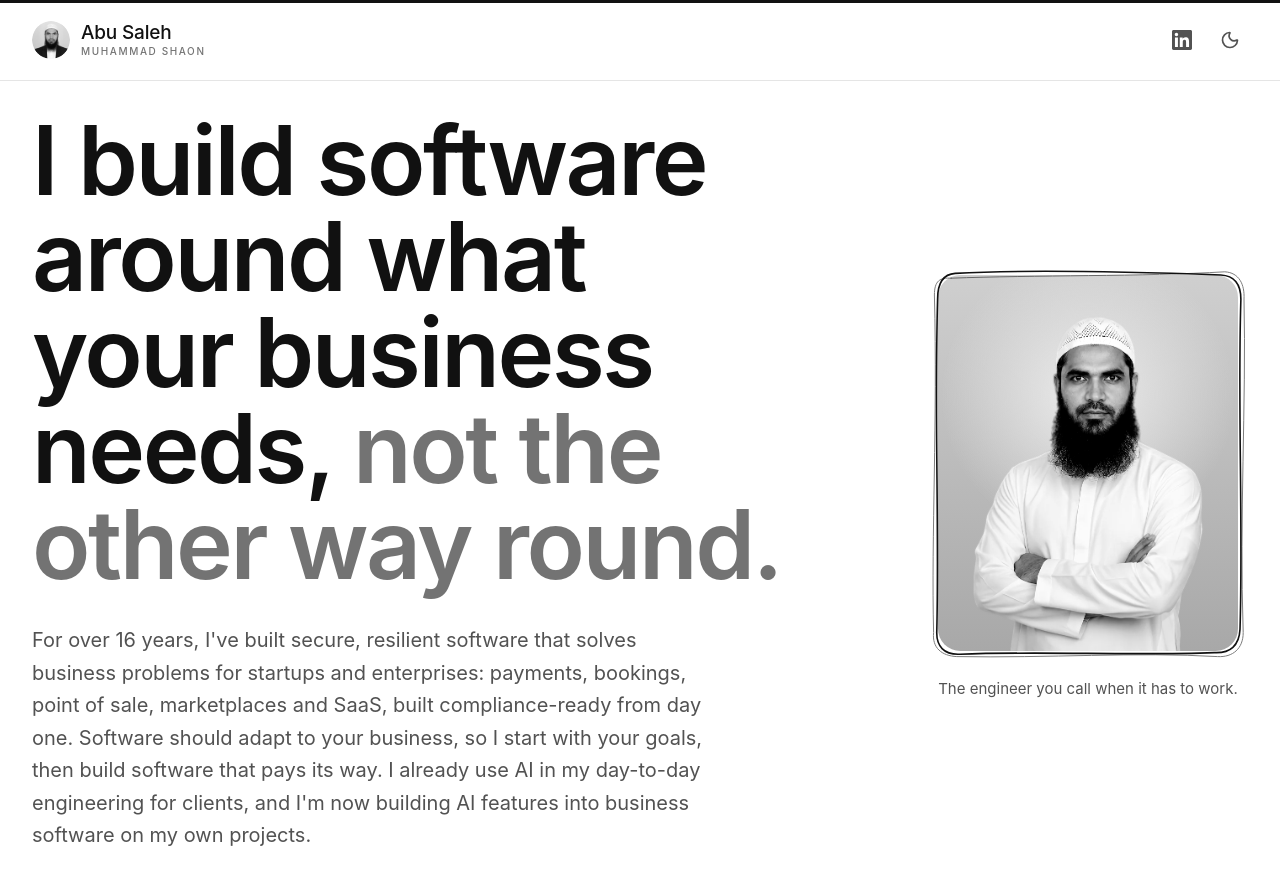
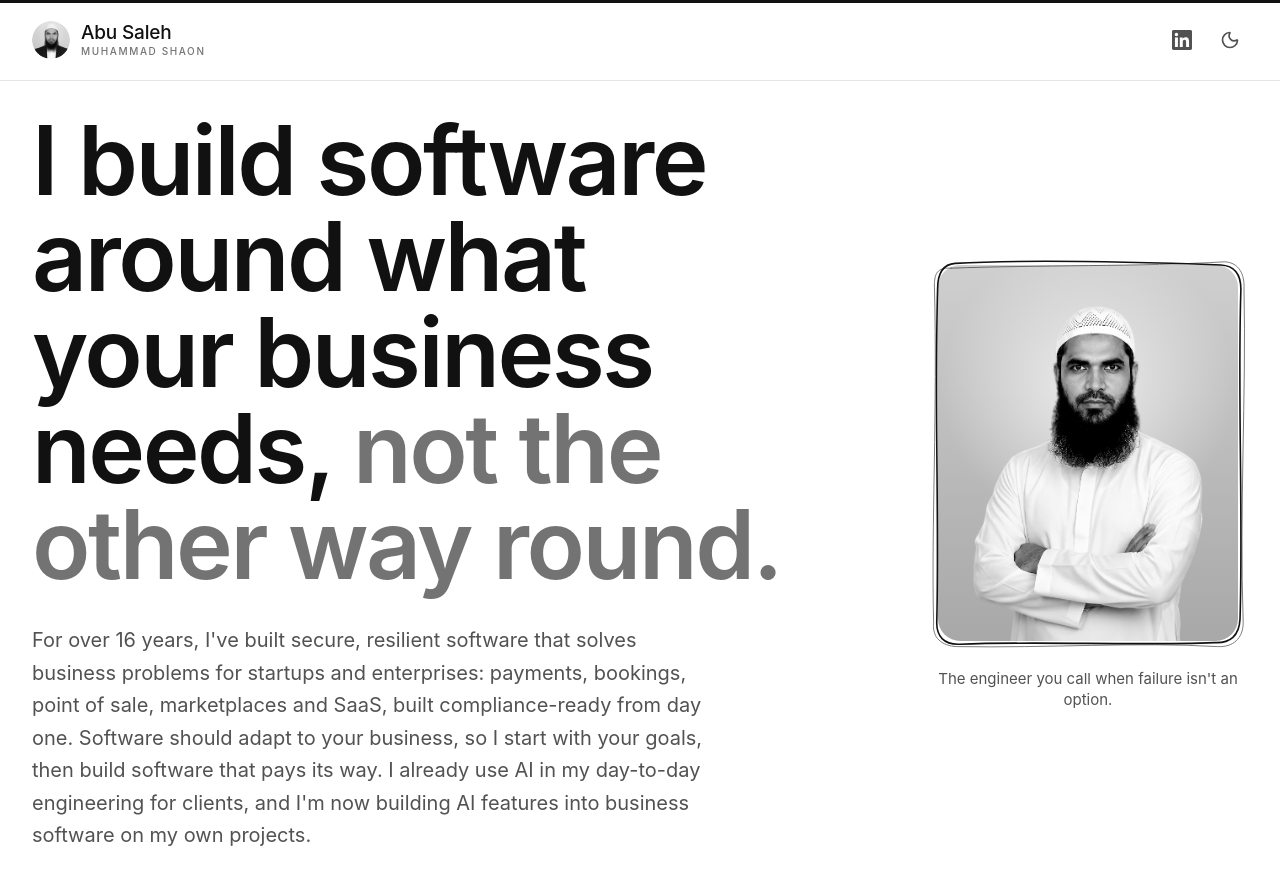
Before and after one commit to asmshaon/landing-app, a Next.js app: page / in a window 1280 px wide. Shown: the top 884 px of the page. Built offline with nearby package versions, Linux system fonts and the light colour scheme.

Commit message:
font updated

```diff
--- a/app/sections/Hero.tsx
+++ b/app/sections/Hero.tsx
@@ -51,7 +51,7 @@ export function Hero() {
               </div>
             </div>
             <figcaption className="mt-4 text-center text-[0.9375rem] leading-snug text-slate-600 dark:text-slate-400">
-              The engineer you call when it has to work.
+              The engineer you call when failure isn&apos;t an option.
             </figcaption>
           </figure>
 
```
